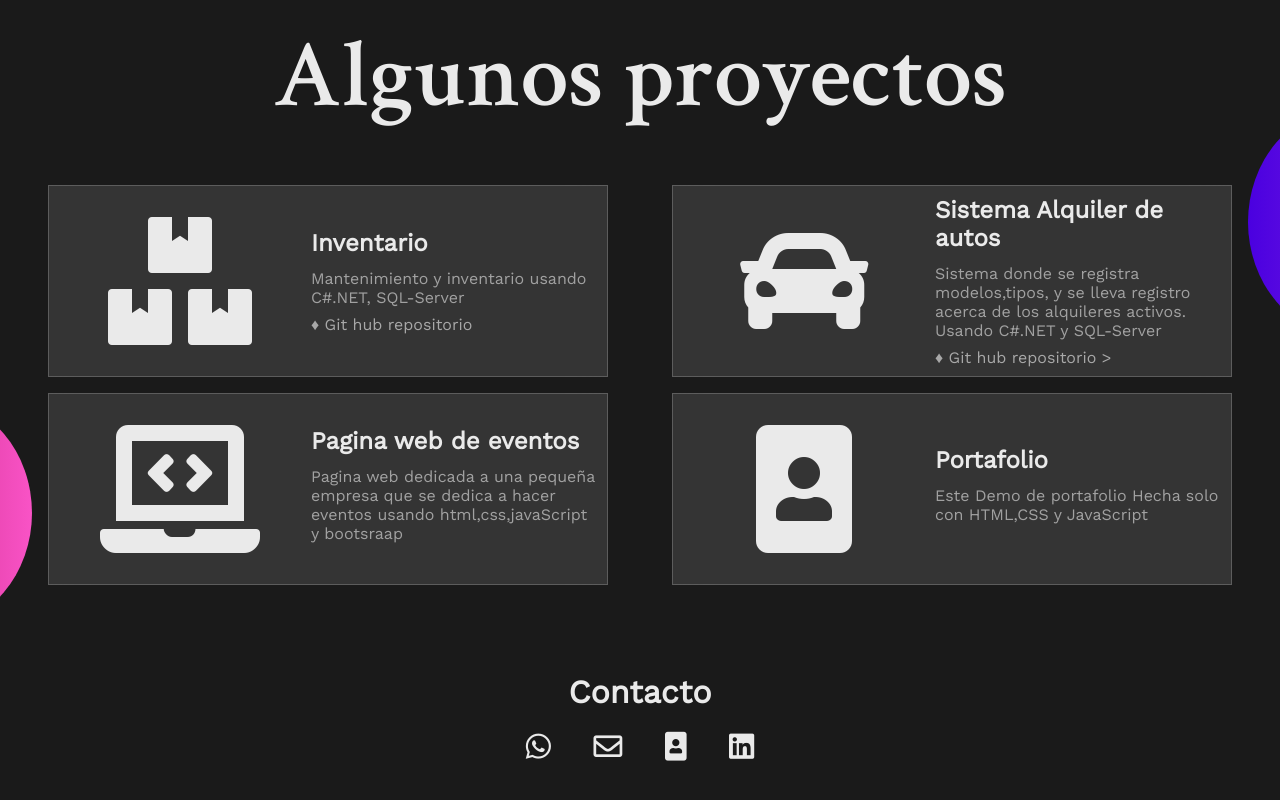
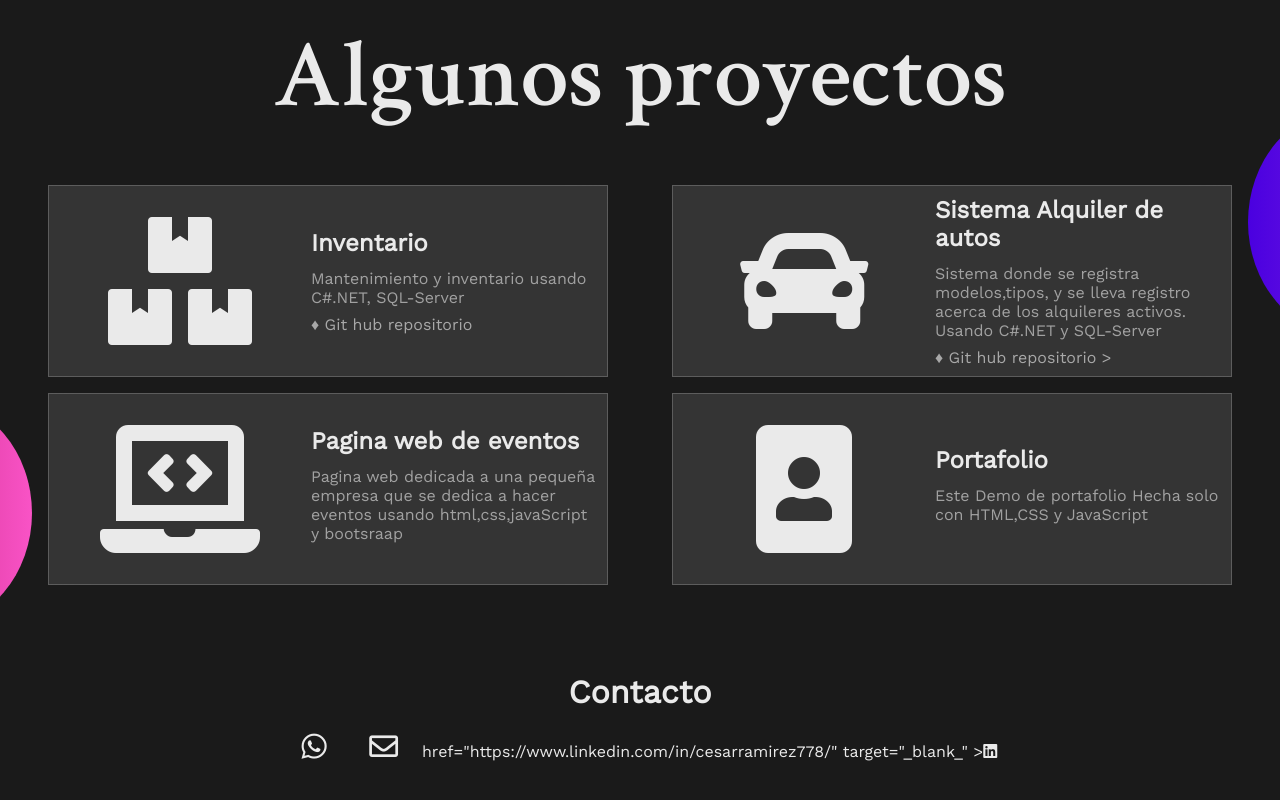
Before and after one commit to CesarRamirez778/Web, a plain HTML site: page index.html in a window 1280 px wide. Shown: the part 2064-2864 px from the top of the page. Drawn offline with nearby package versions, Linux system fonts and the light colour scheme.

Commit message:
Update index.html

```diff
--- a/index.html
+++ b/index.html
@@ -143,12 +143,7 @@
         <a href="mailto:ramirezcesar653@gmail.com" target="_blank_"
           ><i class="far fa-envelope"></i
         ></a>
-        <a
-          href="https://drive.google.com/file/d/1paFEP9dhwIkzZq5EeVkATf10WrReYeXd/view?usp=sharing"
-          target="_blank_"
-          ><i class="fas fa-portrait"></i
-        ></a>
-        <a
+
           href="https://www.linkedin.com/in/cesarramirez778/"
           target="_blank_"
           ><i class="fab fa-linkedin"></i
```
